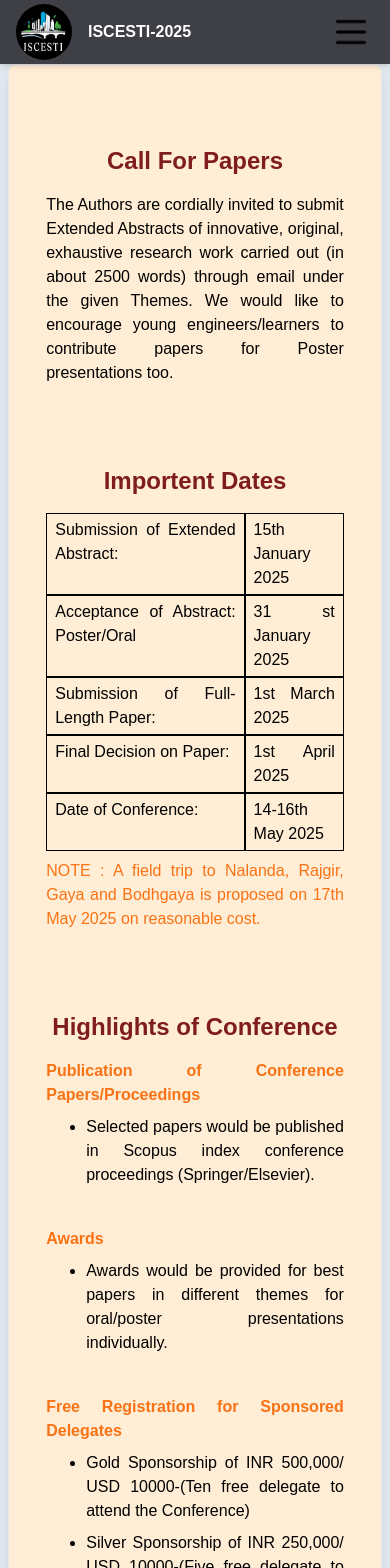
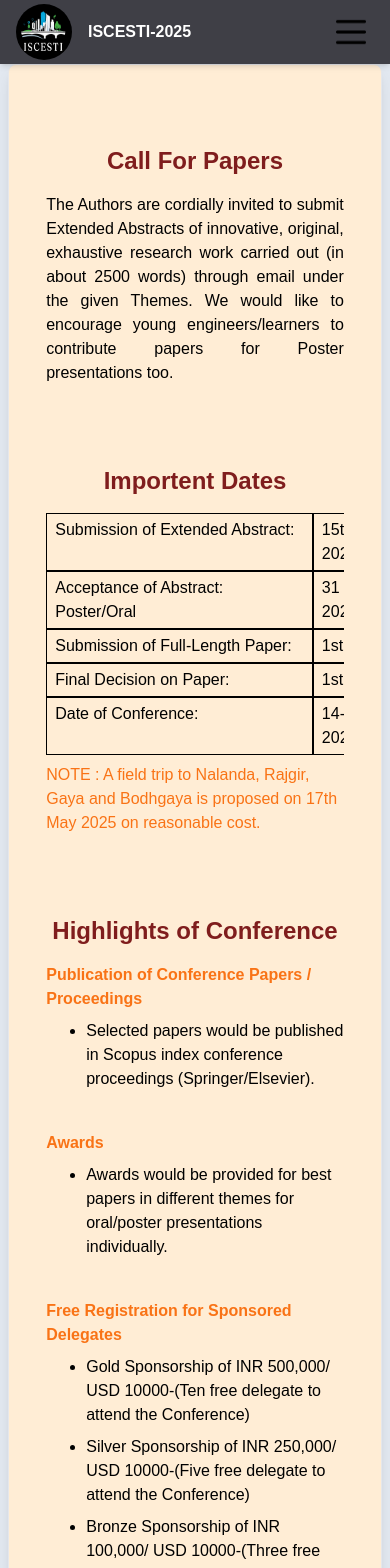
Before and after one commit to devRojha/Civil_Conference_ISCESTI, a Next.js app: page /Author in a window 390 px wide. Shown: the top 1568 px of the page. Built offline with nearby package versions, Linux system fonts and the light colour scheme.

Commit message:
adding notice and make responsive

```diff
--- a/app/Author/page.tsx
+++ b/app/Author/page.tsx
@@ -10,8 +10,9 @@ export default function Author() {
             <div className="w-[80%] text-justify mt-4 mb-20">The Authors are cordially invited to submit Extended Abstracts of innovative, original, exhaustive research work carried out (in about 2500 words) through email under the given Themes. We would like to encourage young engineers/learners to contribute papers for Poster presentations too.</div>
 
             <div className="text-2xl font-bold text-red-900 text-center">Importent Dates</div>
-            <div className="w-[80%] text-justify mt-4 mb-20">
-                <div className="grid grid-cols-3">
+            <div className="w-[80%] mt-4 mb-20 ">
+                <div className="overflow-auto">
+                    <div className="grid grid-cols-3 max-sm:w-[400px]">
                         <div className="col-span-2 border border-black px-2 py-1">Submission of Extended Abstract:</div>
                         <div className="col-span-1 border border-black px-2 py-1">15th January 2025</div>
                         <div className="col-span-2 border border-black px-2 py-1">Acceptance of Abstract: Poster/Oral</div>
@@ -23,12 +24,13 @@ export default function Author() {
                         <div className="col-span-2 border border-black px-2 py-1">Date of Conference:</div>
                         <div className="col-span-1 border border-black px-2 py-1">14-16th May 2025</div>
                     </div>
+                </div>
                 <div className="mt-2 text-orange-500">NOTE : A field trip to Nalanda, Rajgir, Gaya and Bodhgaya is proposed on 17th May 2025 on reasonable cost.</div>
             </div>
 
             <div className="text-2xl font-bold text-red-900 text-center">Highlights of Conference</div>
-            <div className="w-[80%] text-justify mt-4">
-                <div className="text-1xl font-bold text-orange-500 :">Publication of Conference Papers/Proceedings</div>
+            <div className="w-[80%]  mt-4">
+                <div className="text-1xl font-bold text-orange-500 :">Publication of Conference Papers / Proceedings</div>
                 <ul className="list-disc ml-10 mb-10 space-y-2 pt-2">
                     <li>Selected papers would be published in Scopus index conference proceedings (Springer/Elsevier).</li>
                 </ul>
@@ -46,13 +48,14 @@ export default function Author() {
             </div>
 
             <div className="text-2xl font-bold text-red-900 text-center">REGISTRATION FEE FOR INDIVIDUALS</div>
-            <div className="w-[80%]  mt-4 mb-20">
+            <div className="w-[80%]  mt-4 mb-20 overflow-auto">
                 <div className="flex mb-2">
                     <div className="text-1xl font-bold text-orange-500 :">Registration Link:</div>
                     <a className="ml-6 text-blue-800 underline" href="https://docs.google.com/forms/d/e/1FAIpQLSd9gVbCyeuhoQIRheN6p7SSIFiHYTb_3oRTXemjr20XpEBW8g/viewform" target="blank">Click Here</a>
                 </div>
                 <div className="mb-10">The list and also the link of budget hotels/guest houses would be provided to the registered participants.</div>
-                <div className="grid grid-cols-7">
+                <div className="overflow-auto">
+                    <div className="grid grid-cols-7 max-md:w-[800px]">
                         <div className="col-span-5 border border-black px-2 py-1 text-center flex flex-col justify-center">Registered Category</div>
                         <div className="col-span-1 border border-black px-2 py-1">Indian Deligates (INR)</div>
                         <div className="col-span-1 border border-black px-2 py-1">Foreign Deligates (USD)</div>
@@ -67,7 +70,7 @@ export default function Author() {
                         <div className="col-span-1 border border-black px-2 py-1">5000</div>
                         <div className="col-span-1 border border-black px-2 py-1">125</div>
 
-                    <div className="col-span-2 border border-black px-2 py-1">Faculties/Officers/Scientist</div>
+                        <div className="col-span-2 border border-black px-2 py-1">Faculties/ Officers/ Scientist</div>
                         <div className="col-span-3 border border-black px-2 py-1">Early bird up to 30th April, 2025</div>
                         <div className="col-span-1 border border-black px-2 py-1">6000</div>
                         <div className="col-span-1 border border-black px-2 py-1">150</div>
@@ -86,6 +89,7 @@ export default function Author() {
                         <div className="col-span-3 border border-black px-2 py-1">After 30th April, 2025</div>
                         <div className="col-span-1 border border-black px-2 py-1">5000</div>
                         <div className="col-span-1 border border-black px-2 py-1">125</div>
+                    </div>
                 </div>
             </div>
             <div className="text-2xl font-bold text-red-900 text-center">Account Details</div>
--- a/app/Committee/page.tsx
+++ b/app/Committee/page.tsx
@@ -6,7 +6,7 @@ export default function Committee() {
     const [resion , setResion] = useState(true);
   return (
     <div className="py-20 bg-orange-100 pt-10">
-        <div className=" mx-10  text-red-900 font-bold text-4xl">Technical Advisory Committee</div>
+        <div className=" mx-10  text-red-900 font-bold text-4xl max-sm:text-[22px]">Technical Advisory Committee</div>
         {/* button  */}
         <div className="mx-10 my-4 flex space-x-3 h-10 font-bold">
             <button onClick={()=>setResion(true)} className={`hover:bg-red-700 ${(resion)?"bg-red-900 text-white":"text-black"} border px-2  rounded-md border-black`}>National</button>
--- a/app/page.tsx
+++ b/app/page.tsx
@@ -5,11 +5,17 @@ import Image from "next/image";
 export default function Home() {
   return (
     <div className="">
-        <Hero />
-      <div className="h-40 bg-white">
+      <Hero />
+      <div className="h-40 max-sm:h-20 relative flex flex-col justify-center bg-orange-50 text-black overflow-hidden z-0">
+        <div className="absolute animate-slide overflow-auto text-red-900">Registration Link is Live now :  <a href="https://docs.google.com/forms/d/e/1FAIpQLSd9gVbCyeuhoQIRheN6p7SSIFiHYTb_3oRTXemjr20XpEBW8g/viewform" className="underline text-blue-700">click here</a></div>
+        <div className="max-sm:hidden grid grid-cols-8 h-full">
+          <div className="col-span-1  z-20 bg-orange-50"></div>
+          <div className="col-span-6"></div>
+          <div className="col-span-1  z-20 bg-orange-50"></div>
+        </div>
       </div>
       {/* about  */}
-      <div className="grid grid-cols-2 max-lg:px-6 max-lg:grid-cols-1 border px-20 max-sm:px-4 bg-zinc-100 py-20 space-x-4 max-lg:space-x-0 max-lg:space-y-4 text-black">
+      <div className="grid grid-cols-2 max-lg:px-6 max-lg:grid-cols-1 border px-20 max-sm:px-4 bg-zinc-100 py-20 pt-10 space-x-4 max-lg:space-x-0 max-lg:space-y-4 text-black">
         <div className="max-lg:mb-4">
          <Image className="shadow-lg rounded-md" src={"/Temp.jpg"} alt="Loading..." height={1000} width={1000}/>
          <Image className="shadow-lg rounded-md mt-2" src={"/Theme.png"} alt="Loading..." height={1000} width={1000}/>
--- a/components/Sidebar.tsx
+++ b/components/Sidebar.tsx
@@ -12,8 +12,8 @@ export default function Sidebar({ option }: SidebarProps) {
   return (
     <div>
       <div className={`${option ? "right-[-400px]" : "right-0"} top-10 w-[260px] rounded-b-lg border-b border-2xl bg-gray-700 z-20 fixed transition-all duration-500 ease-linear`}>
-            <div className="flex flex-col space-y-10 pl-8 font-bold pt-10">
-                <div className=" ">
+            <div className="flex flex-col space-y-10 pl-8 font-bold pt-10 text-white">
+                <div className="">
                     <button onClick={()=>router.push("/")} className="py-4">Home</button>
                 </div>
                 <div className=" ">
@@ -37,7 +37,7 @@ export default function Sidebar({ option }: SidebarProps) {
                     <Image className=" rounded-full h-14 w-14" src={"/logo.png"} alt="Loading..." height={100} width={100}/>
                 </div>
                 <div className="ml-4 font-bold text-white flex flex-col justify-center">
-                    ISCESTI-2025
+                    <button onClick={()=>router.push("/")}>ISCESTI-2025</button>
                 </div>
             </div>
       </div>
--- a/tailwind.config.ts
+++ b/tailwind.config.ts
@@ -12,6 +12,15 @@ export default {
         background: "var(--background)",
         foreground: "var(--foreground)",
       },
+      keyframes: {
+        slide: {
+          "0%": { transform: "translateX(1200px)" },
+          "100%": { transform: "translateX(-200px)" },
+        },
+      },
+      animation: {
+        slide: "slide 10s linear infinite",
+      },
     },
   },
   plugins: [],
```
Lines whose indentation alone changed are shown as unchanged.
